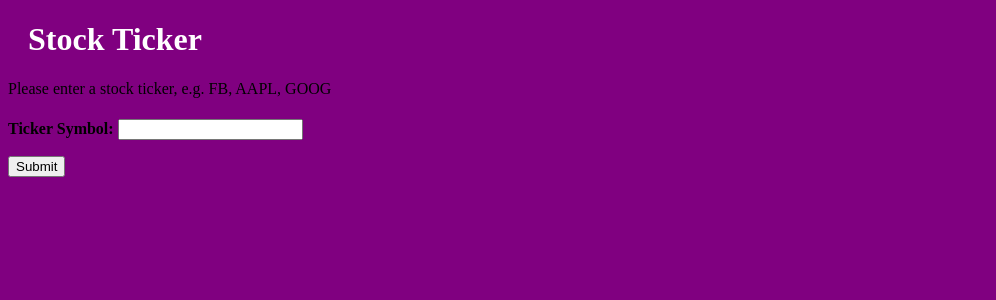
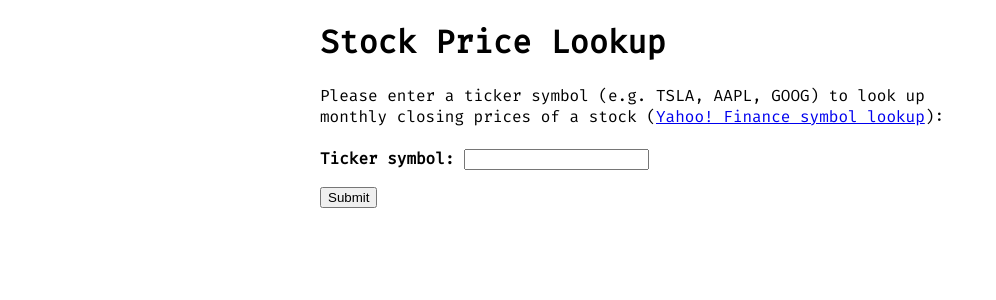
Before and after one commit to Yuan-Meng/tdi_milestone, a Flask app: page /index in a window 1280 px wide. Shown: the top 300 px of the page, without its empty margins (0-996 px from the left). Run offline with Flask 2, Linux system fonts and the light colour scheme; parts of the project's set-up code (start-up, migrations or seed data) failed here and were passed over.

Commit message:
Beautified interface

```diff
--- a/app.py
+++ b/app.py
@@ -1,12 +1,11 @@
-### Import libraries
+### 1. Import libraries
 
 # Flask libraries
-from flask import Flask, render_template,request,redirect
+from flask import Flask, render_template, request, redirect
 
 # Data accessing
-import requests
-import io
 from alpha_vantage.timeseries import TimeSeries
+import pickle
 
 # Data handling
 import numpy as np
@@ -14,30 +13,17 @@ import pandas as pd
 pd.options.mode.chained_assignment = None
 from datetime import datetime
 from dateutil.parser import parse
+import math
 
 # Bokeh libraries
-from bokeh.io import curdoc
-from bokeh.layouts import row, column, gridplot
 from bokeh.models import ColumnDataSource
-from bokeh.models.widgets import PreText, Select
 from bokeh.plotting import figure, show, output_file
-from bokeh.embed import components,file_html
+from bokeh.embed import components, file_html
 
-# Other libraries
-import time
-import os
-from os.path import dirname, join
-
-### Flask app
-
-# Initialize the Flask app
-app = Flask(__name__)
-app.vars={}
+### 2. Get data
 
 # Get stock data from Alpha Advantage
-
 def get_monthly_closing(ticker):
-    """Obtaining and cleaning monthly closing prices of a given stock"""
 
     # Credentials
     key = "KE59ELWQ1XLDO5ZR"
@@ -63,37 +49,79 @@ def get_monthly_closing(ticker):
     prices["date"] = prices["date"].apply(lambda x: parse(str(x)))
 
     # Return ticker and stock data
-    return prices
+    return ticker, prices
 
-def get_feature(ticker):
-    mydata = get_monthly_closing(ticker)
-    feature = mydata.columns[0:-1].values.tolist()
-    return feature
+# Load ticker lookup table
+with open("data/lookup.pkl", "rb") as file:
+    lookup = pickle.load(file)
 
-# feature_names = mydata.columns[1:-1].values.tolist()
-def create_figure(mydata, current_feature_name):
-    ticker = np.array(mydata[current_feature_name])
-    ticker_dates = np.array(mydata['date'])
+# Get company name from ticker
+def get_name(ticker):
+    ticker = ticker.upper()
+    company = lookup.loc[lookup["Ticker"] == ticker, "Name"].item()
+    return company
 
-    window_size = 30
-    window = np.ones(window_size)/float(window_size)
-    ticker_avg = np.convolve(ticker, window, 'same')
+# Plot with Bokeh
+def create_figure(stock, prices):
 
-    p = figure(x_axis_type="datetime", title="%s Monthly Closing Prices" % current_feature_name)
-    p.grid.grid_line_alpha = 0
-    p.xaxis.axis_label = 'Date'
-    p.yaxis.axis_label = '%s Price' % current_feature_name
-    p.ygrid.band_fill_color = "green"
-    p.ygrid.band_fill_alpha = 0.1
+    # Prepare data for plotting
+    prices_cds = ColumnDataSource(prices)
 
-    p.circle(ticker_dates, ticker, size=4, legend='%s' % current_feature_name,
-              color='darkgrey', alpha=0.2)
+    # Upper limit of y-axis
+    max_close = (
+        math.floor(
+            max(prices["monthly_close"].max(), prices["monthly_close_adjusted"].max())
+        )
+        + 100  # Leave some space above
+    )
 
-    p.line(ticker_dates, ticker_avg, legend='avg', color='navy')
-    p.legend.location = "top_left"
-    return p
+    # Company name
+    company = get_name(stock.upper())  # Company name
 
+    # Create an empty canvas
+    fig = figure(
+        title=f"Monthly Closing Prices of {stock.upper()} ({company})",
+        plot_height=400,
+        plot_width=700,
+        x_axis_type="datetime",
+        x_axis_label="Date",
+        y_axis_label="Price (USD)",
+        x_minor_ticks=2,
+        y_range=(0, max_close),
+    )
 
+    # Add monthly closing prices
+    fig.line(
+        x="date",
+        y="monthly_close",
+        source=prices_cds,
+        color="gray",
+        line_width=1,
+        legend_label="Unadjusted",
+    )
+
+    # Add adjusted monthly closing prices
+    fig.line(
+        x="date",
+        y="monthly_close_adjusted",
+        source=prices_cds,
+        color="blue",
+        line_width=1,
+        legend_label="Adjusted",
+    )
+
+    # Put the legend in the upper left corner
+    fig.legend.location = "top_left"
+
+    return fig
+
+### Build Flask app
+
+# Initialize the Flask app
+app = Flask(__name__, template_folder="templates")
+app.vars={}
+
+# Set up the main route
 @app.route("/index", methods=['GET','POST'])
 
 def index():
@@ -102,20 +130,15 @@ def index():
         return render_template('Search.html')
 
     else:
-        #request was a POST
+        # request.method == 'POST'
         app.vars['symbol'] = request.form['ticker']
-        mydata = get_monthly_closing(app.vars['symbol'])
 
-        feature_names = get_feature(app.vars['symbol'])
+        stock, prices = get_monthly_closing(app.vars['symbol'])
 
-        current_feature_name = request.args.get("feature_name")
-
-        if current_feature_name == None:
-            current_feature_name = "monthly_close"
-
-        plot = create_figure(mydata, current_feature_name)
+        plot = create_figure(stock, prices)
 
         script, div = components(plot)
+
         return render_template('Plot.html', script=script, div=div)
 
 @app.route('/', methods=['GET','POST'])
--- a/runtime.txt
+++ b/runtime.txt
@@ -1 +1 @@
-python-2.7.10
+python-3.7.6
--- a/static/mystyle.css
+++ /dev/null
@@ -1,8 +0,0 @@
-body {
-    background-color: purple;
-}
-
-h1 {
-    color: white;
-    margin-left: 20px;
-}
--- a/templates/Search.html
+++ b/templates/Search.html
@@ -1,17 +1,33 @@
 <!doctype html>
-<title>Stock Ticker Milestone</title>
-<link rel=stylesheet type=text/css href='{{ url_for('static',filename='mystyle.css')}}'>
-<div class=page>
-  <h1>Stock Ticker</h1>
+<html>
+  <head>
+    <link href="https://fonts.googleapis.com/css2?family=Fira+Code:wght@300;400&display=swap"
+          rel="stylesheet">
+    <style>
+      body {
+        font-family: 'Fira Code', monospace;
+        margin: auto;
+        width: 50%;
+      }
 
-  <div class=metanav>
+      .result {
+      border: 2px solid #ccc;
+      }
+    </style>
+  </head>
 
-    Please enter a stock ticker, e.g. FB, AAPL, GOOG
+  <body>
+    <title>Stock Price Lookup</title>
+    <div class=page>
+    <h1>Stock Price Lookup</h1>
+    <div class=metanav>
+
+    Please enter a ticker symbol (e.g. TSLA, AAPL, GOOG) to look up monthly closing prices of a stock (<a href="https://finance.yahoo.com/lookup/">Yahoo! Finance symbol lookup</a>):
 
     <h4>
       <form id='input' method='post' action='index' >
         <p>
-          Ticker Symbol: <input type='text' name='ticker' />
+          Ticker symbol: <input type='text' name='ticker' />
 
         </p>
 
@@ -20,5 +36,9 @@
         </p>
       </form>
     </h4>
+
+
   </div>
 </div>
+  </body>
+</html>
```
Also changed, not shown: requirements.txt (+6 -12 lines), templates/Plot.html (+18 -21 lines), 2 other files.
